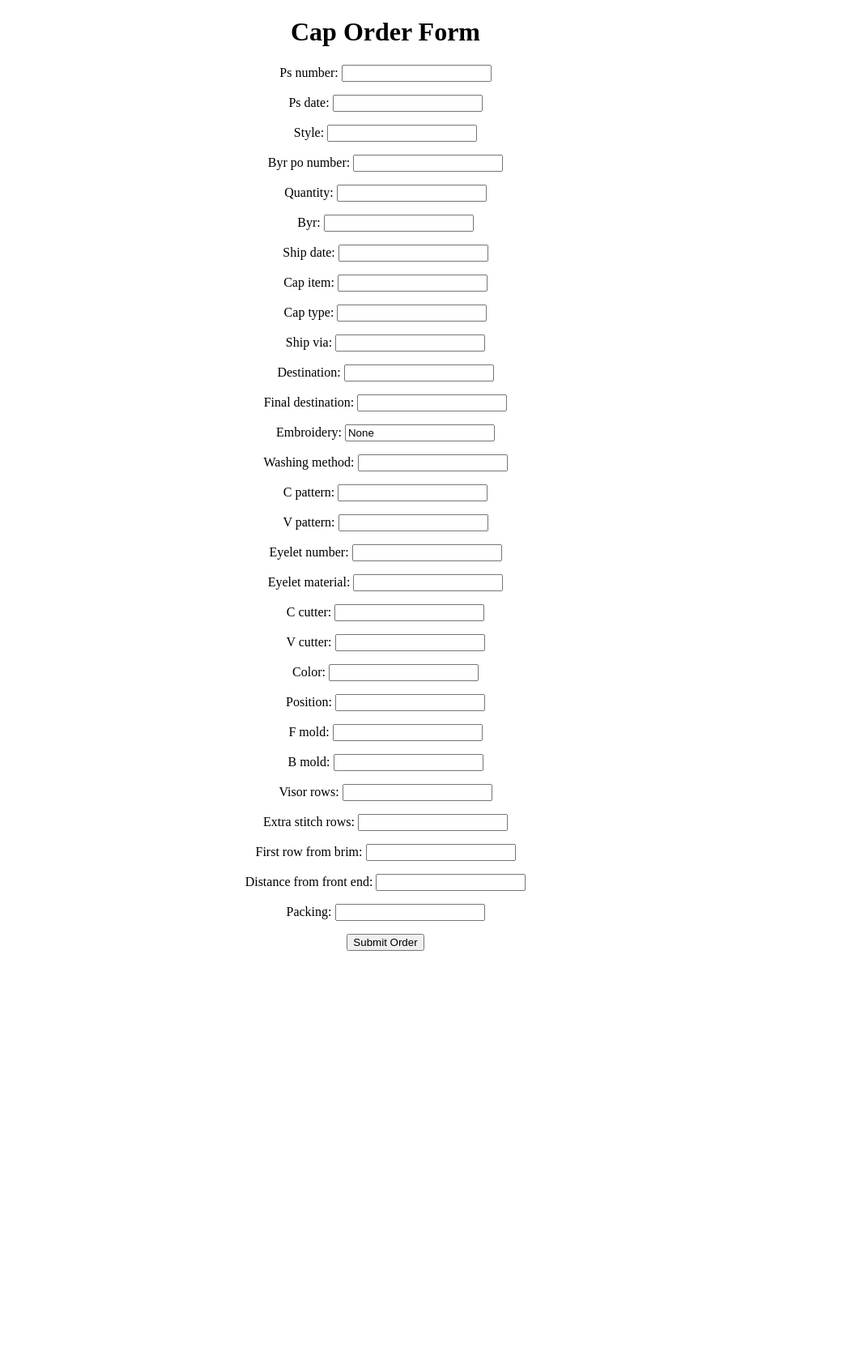
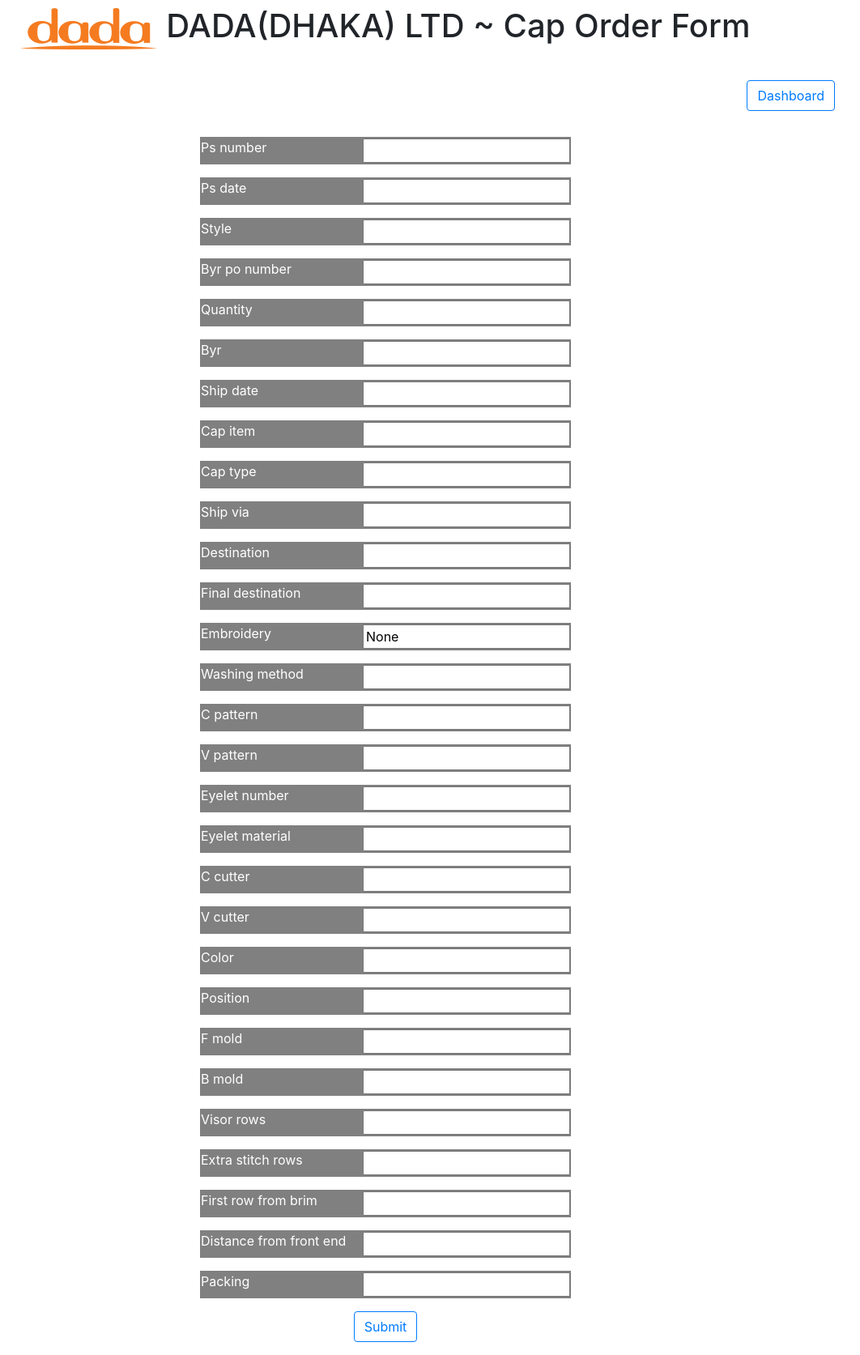
Before and after one commit to rkpust/DadaProject, a Django app: page /submit-form in a window 1280 px wide. Shown: the whole page at 81% size, without its empty margins (164-1226 px from the left). Before the commit the page ends 1182 px from the top, so only its background shows below. Run offline with Django 5.2, Linux system fonts and the light colour scheme; some libraries are stand-ins or nearby versions.

Commit message:
added download button, designed form

```diff
--- a/DadaApp/templates/form.html
+++ b/DadaApp/templates/form.html
@@ -1,41 +1,55 @@
-{% comment %} <!DOCTYPE html>
-<html lang="en">
-<head>
-    <meta charset="UTF-8">
-    <meta name="viewport" content="width=device-width, initial-scale=1.0">
-    {% block title %}
-    {% endblock %}
-    <!--cdn link for bootstrap and fontawesome-->
-    <link rel="stylesheet" href="https://cdn.jsdelivr.net/npm/bootstrap@4.4.1/dist/css/bootstrap.min.css" integrity="sha384-Vkoo8x4CGsO3+Hhxv8T/Q5PaXtkKtu6ug5TOeNV6gBiFeWPGFN9MuhOf23Q9Ifjh" crossorigin="anonymous">
-    <link rel="stylesheet" href="https://cdnjs.cloudflare.com/ajax/libs/font-awesome/6.4.2/css/all.min.css">
-
-</head>
-<body class="bg-light">
-    <div class="container">
-        <h1>form</h1>
-    </div>
-
-<script src="https://code.jquery.com/jquery-3.4.1.slim.min.js" integrity="sha384-J6qa4849blE2+poT4WnyKhv5vZF5SrPo0iEjwBvKU7imGFAV0wwj1yYfoRSJoZ+n" crossorigin="anonymous"></script>
-<script src="https://cdn.jsdelivr.net/npm/popper.js@1.16.0/dist/umd/popper.min.js" integrity="sha384-Q6E9RHvbIyZFJoft+2mJbHaEWldlvI9IOYy5n3zV9zzTtmI3UksdQRVvoxMfooAo" crossorigin="anonymous"></script>
-<script src="https://cdn.jsdelivr.net/npm/bootstrap@4.4.1/dist/js/bootstrap.min.js" integrity="sha384-wfSDF2E50Y2D1uUdj0O3uMBJnjuUD4Ih7YwaYd1iqfktj0Uod8GCExl3Og8ifwB6" crossorigin="anonymous"></script>
-</body>
-</html> {% endcomment %}
+{% load static %}
 
 <!DOCTYPE html>
 <html lang="en">
 <head>
     <meta charset="UTF-8">
     <meta name="viewport" content="width=device-width, initial-scale=1.0">
+    {% block title %}
+    <title>DADA(DHAKA) LTD</title>
+    {% endblock %}
+    <!--cdn link for bootstrap and fontawesome-->
+    <link rel="stylesheet" href="https://cdn.jsdelivr.net/npm/bootstrap@4.4.1/dist/css/bootstrap.min.css" integrity="sha384-Vkoo8x4CGsO3+Hhxv8T/Q5PaXtkKtu6ug5TOeNV6gBiFeWPGFN9MuhOf23Q9Ifjh" crossorigin="anonymous">
+    <link rel="stylesheet" href="https://cdnjs.cloudflare.com/ajax/libs/font-awesome/6.4.2/css/all.min.css">
+    <!-- DataTables CSS -->
+    <link rel="stylesheet" href="https://cdn.datatables.net/1.13.5/css/jquery.dataTables.min.css">
+    <!-- Buttons extension CSS -->
+    <link rel="stylesheet" href="https://cdn.datatables.net/buttons/2.3.4/css/buttons.dataTables.min.css">
+
+
+
+    <link rel="icon" href="{% static 'logo.png'%}" type="image/x-icon">
+    <link rel="shortcut icon" href="{% static 'logo.png'%}" type="image/x-icon">
     <title>Cap Order Form</title>
 </head>
 <body>
+    <div class="container">
+        <h1 class="mt-2 text-center"><img src="{% static 'logo.png'%}" /> DADA(DHAKA) LTD ~ Cap Order Form</h1>
+        <a type="button" href="{% url 'dashboard' %}" class="btn btn-outline-primary" style="float:right; display:inline; margin-top:30px; margin-bottom:10px;">Dashboard</a>
         <center>
-        <h1>Cap Order Form</h1>
-        <form method="post" action="{% url 'submit-form' %}" class="bg-secondary">
+            {% comment %} <form method="post" action="{% url 'submit-form' %}" class="bg-secondary">
                 {% csrf_token %}
                 {{ form.as_p }}  <!-- Renders the form fields as paragraphs -->
                 <button type="submit">Submit Order</button>
+            </form> {% endcomment %}
+
+            <form method="POST" class="pt-2 pb-3"  style="margin-top:100px;">
+                {% csrf_token %}
+                {% for field in form %}
+                    <div class="form-group">
+                        <table style="background:gray;">
+                            <tr>
+                                <td style="width:200px; color:white;"><label for="{{ field.id_for_label }}" class="mr-3 form-label">{{ field.label }}</label></td>
+                                <td style="width:150px;">{{ field }}</td>
+                            </tr>
+                        </table>
+
+
+                    </div>
+                {% endfor %}
+                <button type="submit" class="btn btn-outline-primary">Submit</button>
             </form>
         </center>
+    </div>
 </body>
 </html>
```
Also changed, not shown: DadaApp/templates/dashboard.html (+34 -11 lines). Lines whose indentation alone changed are shown as unchanged.
